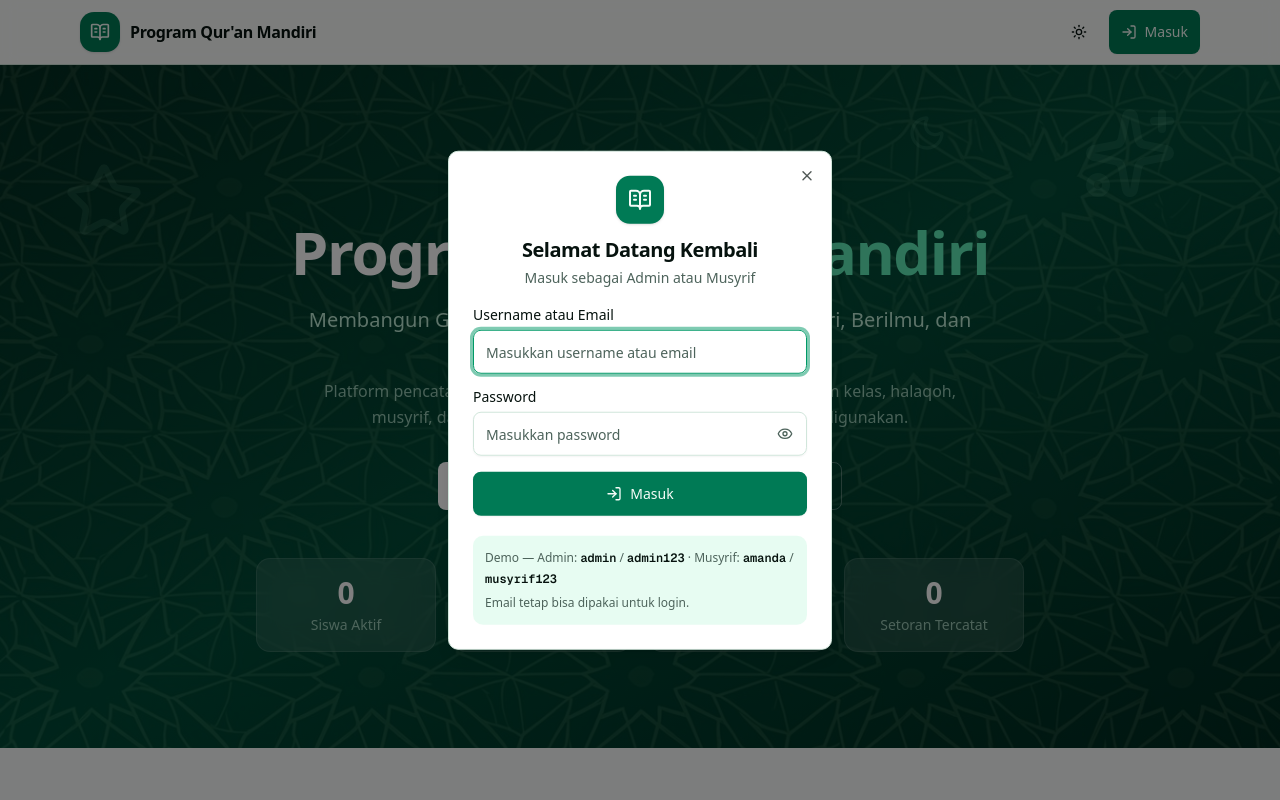
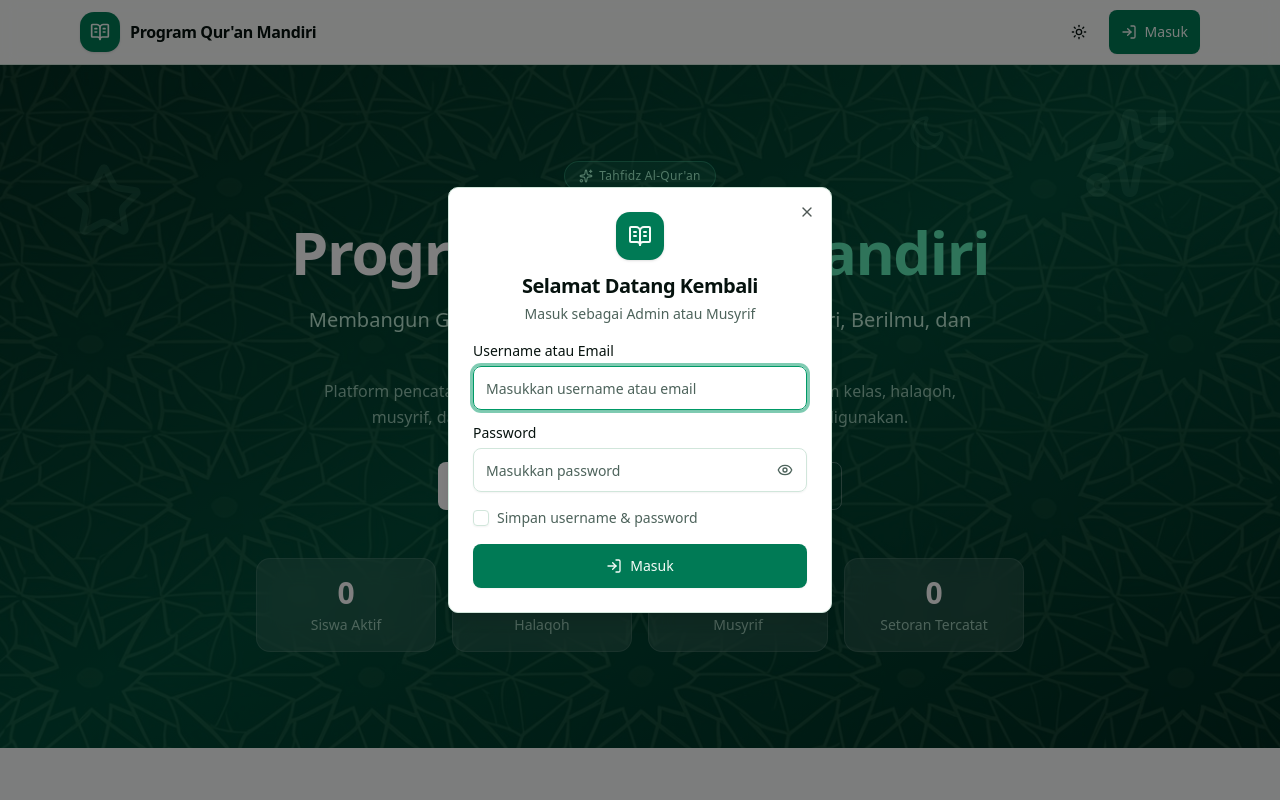
Before and after one commit to akunproject785-a11y/program-mandiri, a Next.js app: page / in a window 1280 px wide. Both pictures are taken after a click on the button "Masuk". Shown: the top 800 px of the page. Built offline with nearby package versions, Linux system fonts and the light colour scheme; no server answers; the database is empty.

Commit message:
feat(login): hapus info demo & tambah opsi simpan username/password

```diff
--- a/src/components/landing/login-dialog.tsx
+++ b/src/components/landing/login-dialog.tsx
@@ -1,12 +1,13 @@
 'use client'
 
-import { useState, type FormEvent } from 'react'
+import { useEffect, useState, type FormEvent } from 'react'
 import { BookOpenText, Eye, EyeOff, Loader2, LogIn } from 'lucide-react'
 import { toast } from 'sonner'
 import { api } from '@/lib/client'
 import type { UserInfo } from '@/lib/types'
 import { Button } from '@/components/ui/button'
 import { Card, CardContent } from '@/components/ui/card'
+import { Checkbox } from '@/components/ui/checkbox'
 import {
   Dialog,
   DialogContent,
@@ -22,11 +23,28 @@ interface LoginDialogProps {
   onLoginSuccess: (user: UserInfo) => void
 }
 
+const LOGIN_SAVED_KEY = 'login-terimpan'
+
 export function LoginDialog({ open, onOpenChange, onLoginSuccess }: LoginDialogProps) {
   const [identifier, setIdentifier] = useState('')
   const [password, setPassword] = useState('')
   const [showPassword, setShowPassword] = useState(false)
+  const [saveCredentials, setSaveCredentials] = useState(false)
   const [loading, setLoading] = useState(false)
+
+  // Isi otomatis username & password yang tersimpan (jika ada)
+  useEffect(() => {
+    try {
+      const saved = localStorage.getItem(LOGIN_SAVED_KEY)
+      if (!saved) return
+      const parsed = JSON.parse(saved) as { identifier?: string; password?: string }
+      if (parsed.identifier) setIdentifier(parsed.identifier)
+      if (parsed.password) setPassword(parsed.password)
+      setSaveCredentials(true)
+    } catch {
+      // data tersimpan rusak -> abaikan
+    }
+  }, [])
 
   const handleSubmit = async (event: FormEvent<HTMLFormElement>) => {
     event.preventDefault()
@@ -37,6 +55,15 @@ export function LoginDialog({ open, onOpenChange, onLoginSuccess }: LoginDialogP
         method: 'POST',
         body: { identifier: identifier.trim(), password },
       })
+      // Simpan / hapus kredensial sesuai centang "Simpan username & password"
+      if (saveCredentials) {
+        localStorage.setItem(
+          LOGIN_SAVED_KEY,
+          JSON.stringify({ identifier: identifier.trim(), password }),
+        )
+      } else {
+        localStorage.removeItem(LOGIN_SAVED_KEY)
+      }
       toast.success(`Selamat datang, ${data.user.name}`)
       onLoginSuccess(data.user)
     } catch (err) {
@@ -110,6 +137,21 @@ export function LoginDialog({ open, onOpenChange, onLoginSuccess }: LoginDialogP
                 </div>
               </div>
 
+              <div className="flex items-center gap-2">
+                <Checkbox
+                  id="login-simpan"
+                  checked={saveCredentials}
+                  onCheckedChange={(v) => setSaveCredentials(v === true)}
+                  disabled={loading}
+                />
+                <Label
+                  htmlFor="login-simpan"
+                  className="cursor-pointer text-sm font-normal text-muted-foreground"
+                >
+                  Simpan username &amp; password
+                </Label>
+              </div>
+
               <Button type="submit" className="min-h-11 w-full" disabled={loading}>
                 {loading ? (
                   <>
@@ -124,15 +166,6 @@ export function LoginDialog({ open, onOpenChange, onLoginSuccess }: LoginDialogP
                 )}
               </Button>
             </form>
-
-            <p className="rounded-lg bg-secondary/50 p-3 text-xs leading-relaxed text-muted-foreground">
-              Demo — Admin:{' '}
-              <code className="font-mono font-semibold text-foreground">admin</code>{' '}
-              / <code className="font-mono font-semibold text-foreground">admin123</code> · Musyrif:{' '}
-              <code className="font-mono font-semibold text-foreground">amanda</code>{' '}
-              / <code className="font-mono font-semibold text-foreground">musyrif123</code>
-              <span className="mt-1 block">Email tetap bisa dipakai untuk login.</span>
-            </p>
           </CardContent>
         </Card>
       </DialogContent>
```
